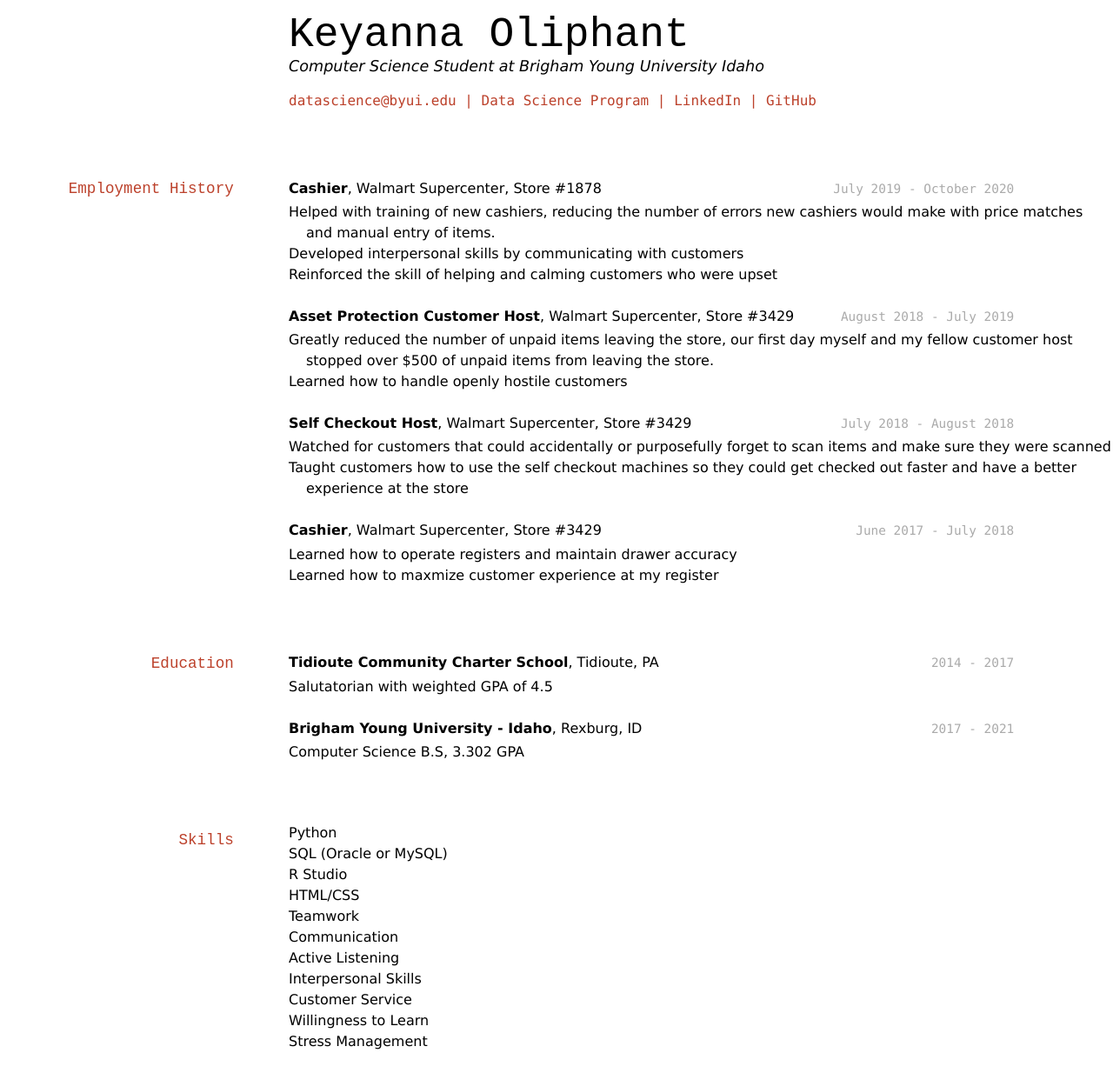
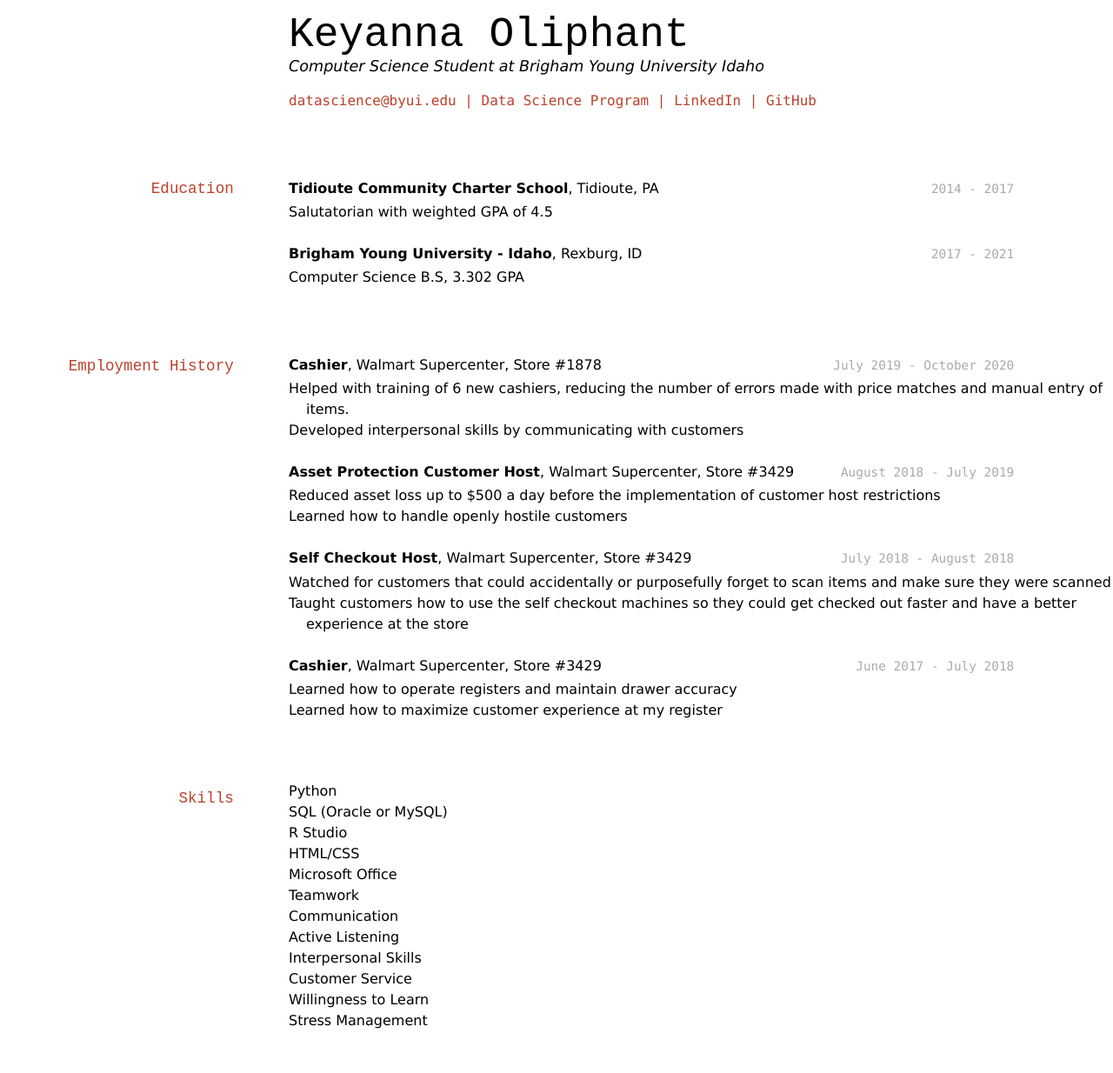
Before and after one commit to alexandraleon/oliphantk-resume, a Jekyll site: the page built from docs/index.md, in a window 1280 px wide. Shown: the whole page at 87% size. Built offline with Jekyll 4.4.1, drawn with Linux system fonts in a browser that asks for light colours; after the commit the page ends 1210 px from its top, so only the background shows below that; part of the change alters nothing that is shown.

Commit message:
Added in suggested edits

```diff
--- a/docs/index.md
+++ b/docs/index.md
@@ -13,27 +13,7 @@ Computer Science Student at Brigham Young University Idaho
 </div>
 
 <!-- https://www.monique.tech/the-art-of-markdown -->
-## Employment History
-`July 2019 - October 2020`
-__Cashier__, Walmart Supercenter, Store #1878
-- Helped with training of new cashiers, reducing the number of errors new cashiers would make with price matches and manual entry of items.
-- Developed interpersonal skills by communicating with customers
-- Reinforced the skill of helping and calming customers who were upset
 
-`August 2018 - July 2019`
-__Asset Protection Customer Host__, Walmart Supercenter, Store #3429
-- Greatly reduced the number of unpaid items leaving the store, our first day myself and my fellow customer host stopped over $500 of unpaid items from leaving the store.
-- Learned how to handle openly hostile customers
-
-`July 2018 - August 2018`
-__Self Checkout Host__, Walmart Supercenter, Store #3429
-- Watched for customers that could accidentally or purposefully forget to scan items and make sure they were scanned
-- Taught customers how to use the self checkout machines so they could get checked out faster and have a better experience at the store
-
-`June 2017 - July 2018`
-__Cashier__, Walmart Supercenter, Store #3429
-- Learned how to operate registers and maintain drawer accuracy
-- Learned how to maxmize customer experience at my register
 
 ## Education
 `2014 - 2017`
@@ -46,11 +26,33 @@ __Brigham Young University - Idaho__, Rexburg, ID
 
 -  Computer Science B.S, 3.302 GPA
 
+## Employment History
+`July 2019 - October 2020`
+__Cashier__, Walmart Supercenter, Store #1878
+- Helped with training of 6 new cashiers, reducing the number of errors made with price matches and manual entry of items.
+- Developed interpersonal skills by communicating with customers
+
+`August 2018 - July 2019`
+__Asset Protection Customer Host__, Walmart Supercenter, Store #3429
+- Reduced asset loss up to $500 a day before the implementation of customer host restrictions
+- Learned how to handle openly hostile customers
+
+`July 2018 - August 2018`
+__Self Checkout Host__, Walmart Supercenter, Store #3429
+- Watched for customers that could accidentally or purposefully forget to scan items and make sure they were scanned
+- Taught customers how to use the self checkout machines so they could get checked out faster and have a better experience at the store
+
+`June 2017 - July 2018`
+__Cashier__, Walmart Supercenter, Store #3429
+- Learned how to operate registers and maintain drawer accuracy
+- Learned how to maximize customer experience at my register
+
 ## Skills
 - Python
 - SQL (Oracle or MySQL)
 - R Studio
 - HTML/CSS
+- Microsoft Office
 - Teamwork
 - Communication
 - Active Listening
```
